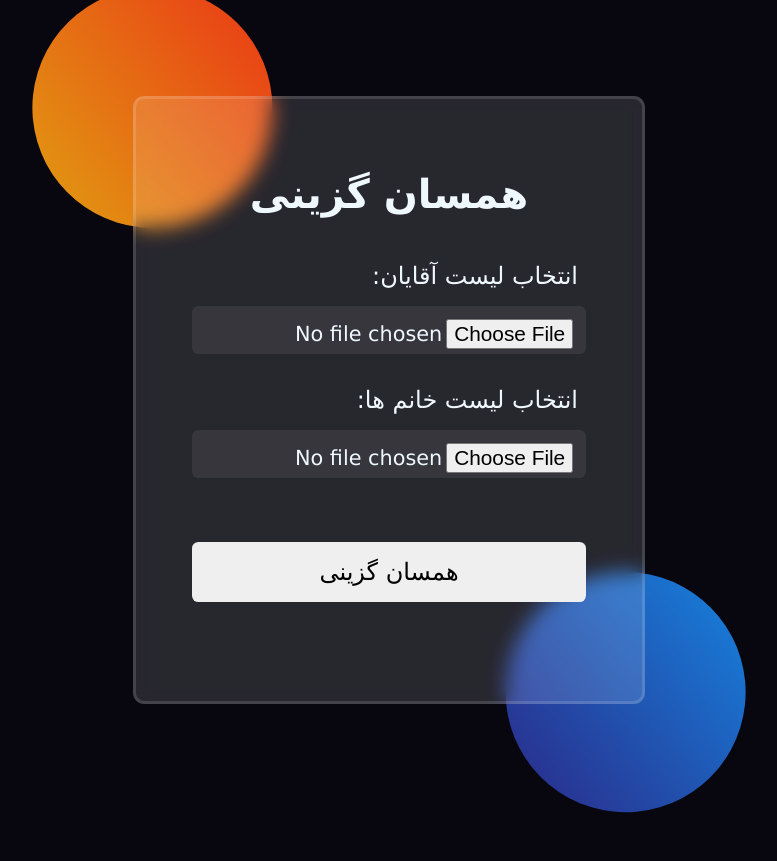
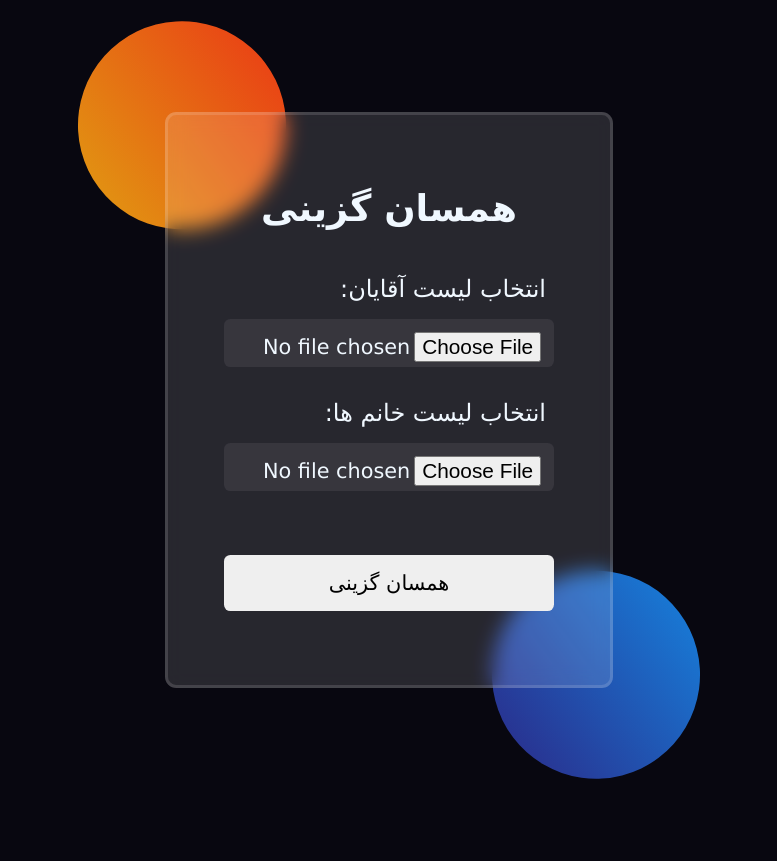
Before and after one commit to m1055ghanbari/matching_people, a website: page index.html in a window 1280 px wide. Shown: the whole page, without its empty margins (251-1028 px from the left). After the commit the page ends 820 px from the top, so only its background shows below. Drawn offline with Linux system fonts and the light colour scheme.

Commit message:
Update app.css

```diff
--- a/app.css
+++ b/app.css
@@ -28,26 +28,26 @@ input, button{
     position: absolute;
     display: flex;
     justify-content: space-around;
-    rotate: 51deg;
-    gap: 32rem;
+    rotate: 53deg;
+    gap: 30rem;
 }
 .circle_1{
-    width: 15rem;
-    height: 15rem;
+    width: 13rem;
+    height: 13rem;
     border-radius: 100%;
     background: linear-gradient(#1976D2,#283593);
 }
 .circle_2{
-    width: 15rem;
-    height: 15rem;
+    width: 13rem;
+    height: 13rem;
     border-radius: 100%;
     background: linear-gradient(#e94615,#e28f12);
 }
 .form_container{
     position: absolute;
     backdrop-filter: blur(10px);
-    width: 32rem;
-    height: 38rem;
+    width: 28rem;
+    height: 36rem;
     padding: 4.5rem 3.5rem;
     border: 0.2rem solid rgba(255, 255, 255, 0.13);
     border-radius: 0.7rem;
@@ -55,7 +55,7 @@ input, button{
     background-color: rgba(255, 255, 255, 0.13);
 }
 .title{
-    font-size: 2.5rem;
+    font-size: 2.3rem;
     text-align: center;
     margin-bottom: 2.8rem;
 }
@@ -76,7 +76,7 @@ input, button{
 }
 .btn{
     width: 100%;
-    font-size: 1.5rem;
+    font-size: 1.3rem;
     padding: 1rem 0;
     border-radius: 0.4rem;
     margin: 2rem 0;
```
